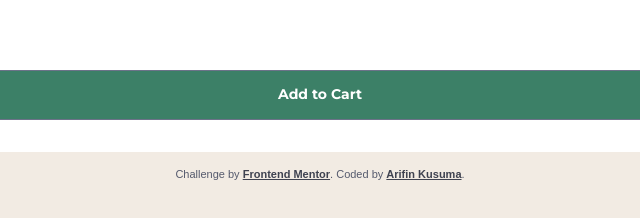
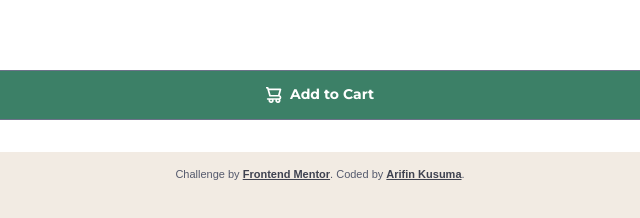
Before and after one commit to finkusuma-dev/fem-newbie-product-preview-card, a website: page src/index.html in a window 1280 px wide. Shown: the part 1122-1340 px from the top of the page, 320-960 px from the left. Drawn offline with Linux system fonts and the light colour scheme.

Commit message:
feat: add icon on button

```diff
--- a/src/index.html
+++ b/src/index.html
@@ -47,7 +47,8 @@
           </p>
 
           <button class="btn btn--primary">
-            Add to Cart
+            <img src="./images/icon-cart.svg" alt="" width="16" height="16">
+            <span>Add to Cart</span>
           </button>
         </div>
       </div>
--- a/src/scss/components/_button.scss
+++ b/src/scss/components/_button.scss
@@ -4,9 +4,15 @@
   height: rem(50px);
   border-radius: $spacing-100;
   border: 1px solid $color-grey;
+
   background-color: $color-cream;
   color: $color-black;
   font: $text-preset-2;
+
+  display: flex;
+  align-items: center;
+  justify-content: center;
+  gap: $spacing-100;
 }
 
 .btn--primary {
```
Also changed, not shown: src/style.css, 1 other file.
